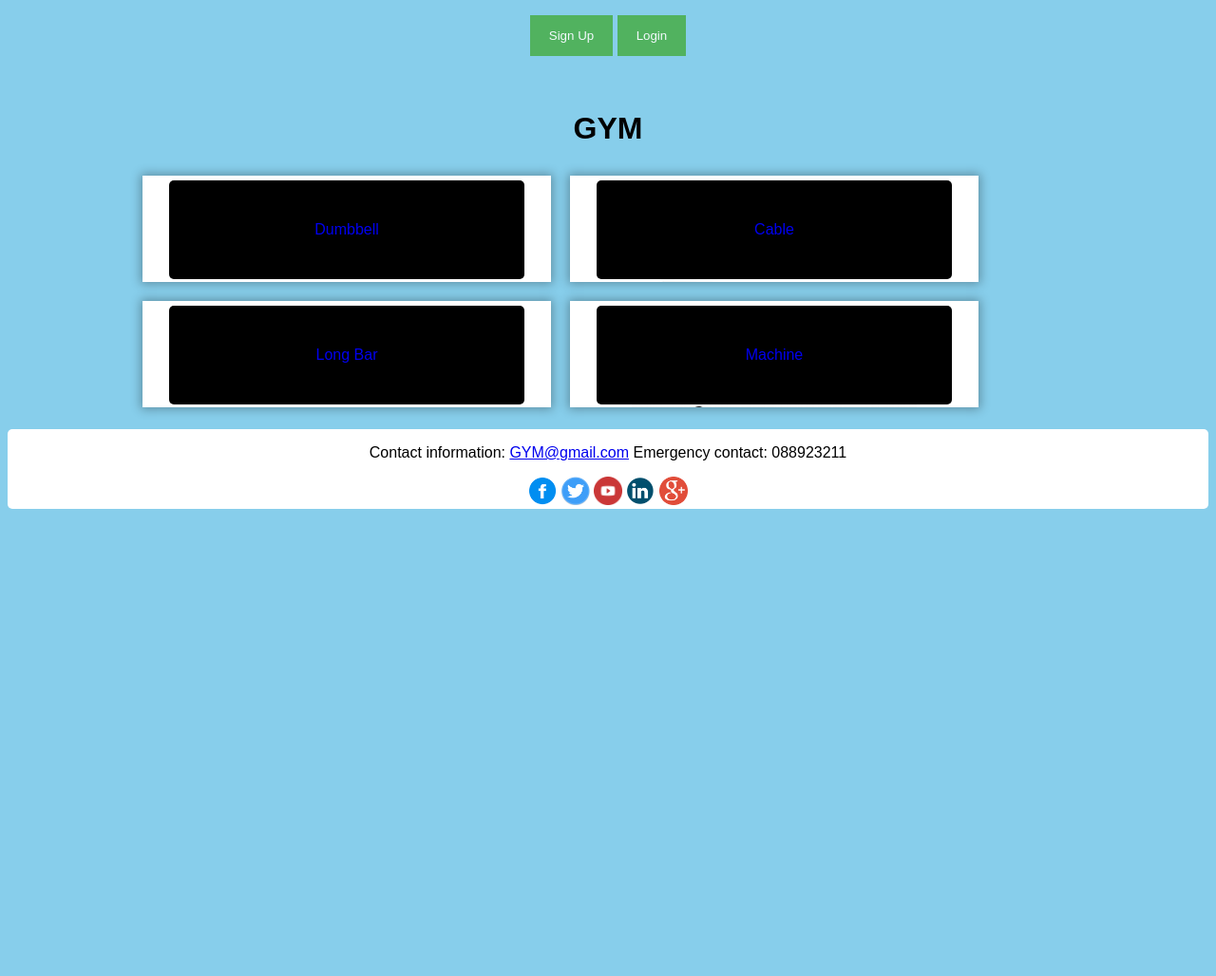
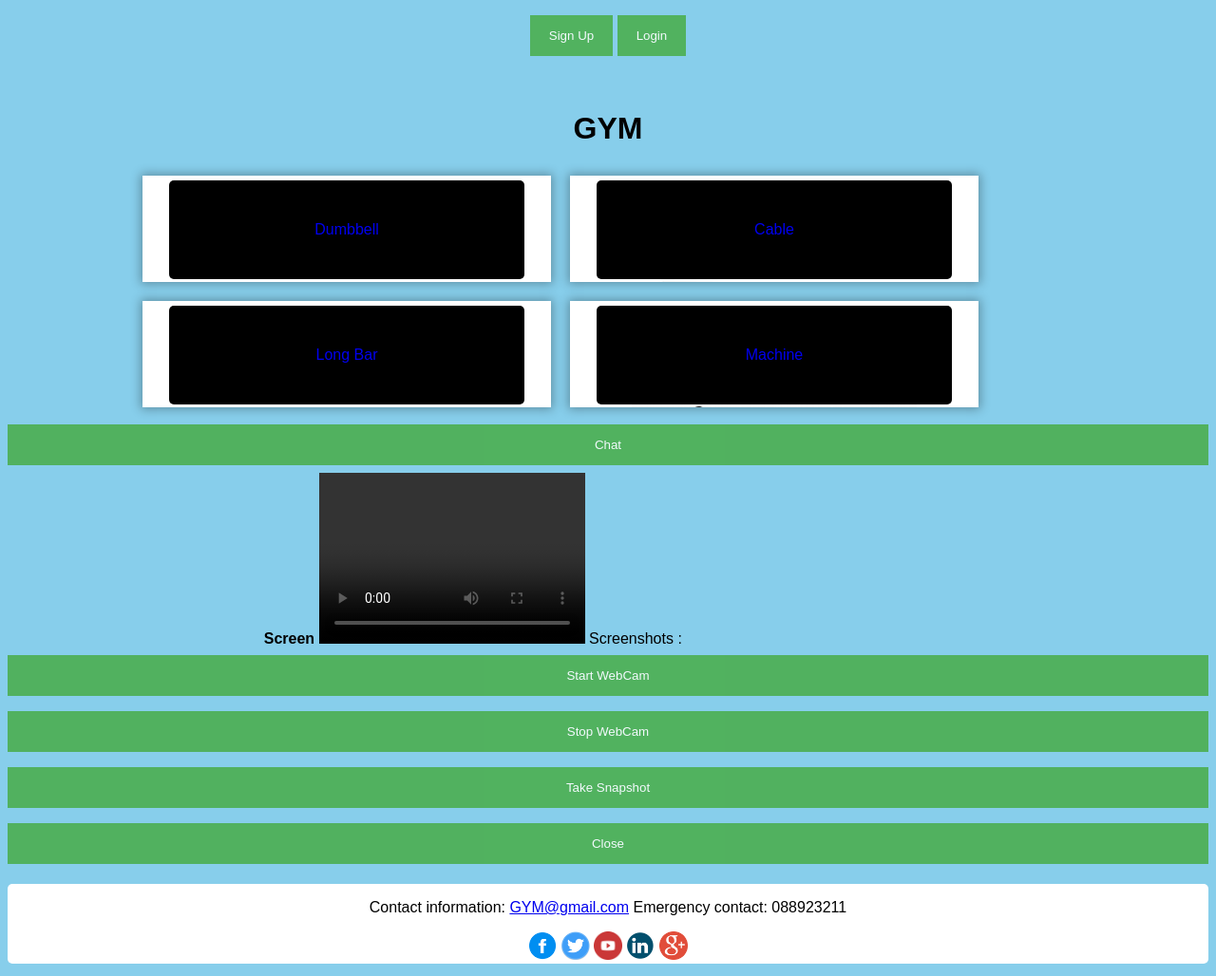
Before and after one commit to monin1/Assigment2_sprint1, a website: page assignment/www/index.html in a window 1280 px wide. Shown: the whole page at 95% size. Before the commit the page ends 800 px from the top, so only its background shows below. Drawn offline with Linux system fonts and the light colour scheme.

Commit message:
new button on progression
i want to create a new button on the user progression. it uses to snapshot a photo of the user

```diff
--- a/assignment/www/index.html
+++ b/assignment/www/index.html
@@ -13,7 +13,7 @@
 
 	</head>
 
-	<body>
+	<body onload="init();">
 
 
 		<button onclick="document.getElementById('id01').style.display='block'" style="width:auto;">Sign Up</button>
@@ -113,6 +113,25 @@
 		</div>
 
 		</div>
+		<button class="open-button" onclick="openForm()">Chat</button>
+
+<div class="chat-popup" id="myForm">
+
+<div class="form-container">
+      <label for="msg"><b>Screen</b></label>
+     <video onclick="snapshot(this);" width=280 height=180 id="video" controls autoplay></video>
+     Screenshots :
+     <canvas  id="myCanvas" width="280" height="180"></canvas>
+
+<button type="submit" class="btn" onclick="startWebcam();">Start WebCam</button>
+    <button type="submit" class="btn" onclick="stopWebcam();">Stop WebCam</button>
+    <button type="submit" class="btn" onclick="snapshot();">Take Snapshot</button>
+
+    <button type="button" class="btn cancel" onclick="closeForm()">Close</button>
+</div>
+</div>
+
+      <script src="javascripts/click.js"></script>
 
 	<footer class="mainfooter">
 
```
